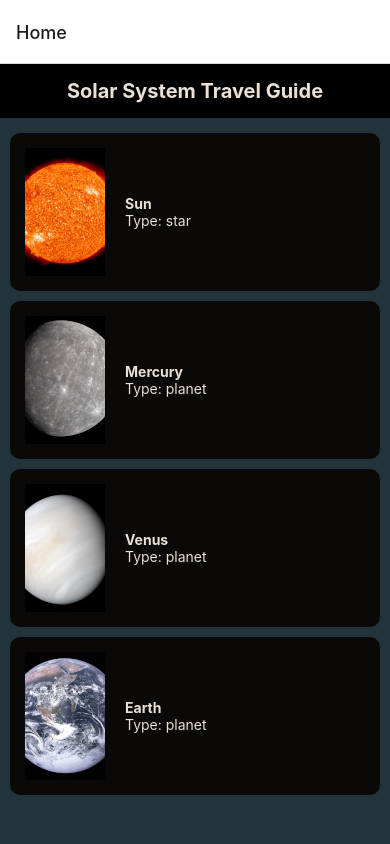
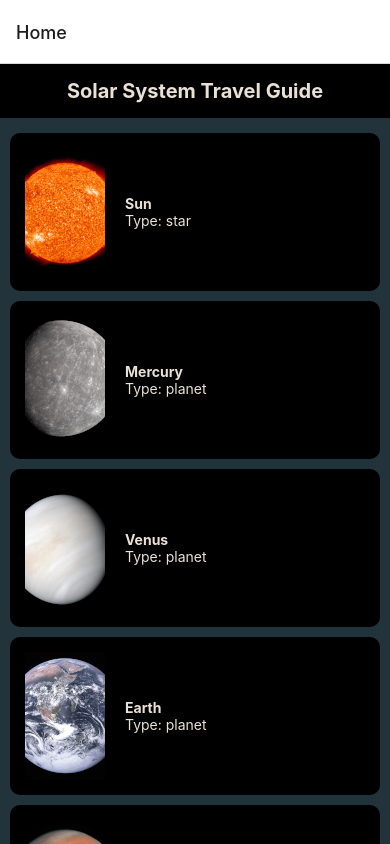
Before and after one commit to pemakhov/react-native-internship, a React Native app: screen /Home in a window 390 px wide. Built offline with nearby package versions, Linux system fonts and the light colour scheme.

Commit message:
feat: add SpaceObject screen
expand and refactor other components

```diff
--- a/App.js
+++ b/App.js
@@ -2,13 +2,15 @@ import React from 'react';
 import { NavigationContainer } from '@react-navigation/native';
 import { createNativeStackNavigator } from '@react-navigation/native-stack';
 import Home from './screens/Home/Home';
+import SpaceObject from './screens/SpaceObject/SpaceObject';
 
 const Stack = createNativeStackNavigator();
 
 const App = () => (
   <NavigationContainer>
-    <Stack.Navigator>
+    <Stack.Navigator initialRouteName="Home">
       <Stack.Screen name="Home" component={Home} />
+      <Stack.Screen name="Destination" component={SpaceObject} />
     </Stack.Navigator>
   </NavigationContainer>
 );
--- a/assets/spaceObjects.js
+++ b/assets/spaceObjects.js
@@ -1,5 +1,5 @@
-export const spaceObjects = {
-  sun: {
+export const spaceObjects = [
+  {
     id: 0,
     type: 'star',
     name: 'Sun',
@@ -9,14 +9,20 @@ export const spaceObjects = {
       It produces a lot of energy from the hydrogen it consists of,
       using the process named nuclear fusion. The surface and atmosphere
       of the Sun is very hot, therefore your visit to this space body
-      can be a problem.`,
+      can be a problem.
+      The Sun is the star in the center of the Solar System.
+      It produces a lot of energy from the hydrogen it consists of,
+      using the process named nuclear fusion. The surface and atmosphere
+      of the Sun is very hot, therefore your visit to this space body
+      can be a problem.
+      `,
     image: {
       small: require('./images/sun_small.jpg'),
       medium: require('./images/sun_medium.jpg'),
       large: require('./images/sun_large.jpg'),
     },
   },
-  mercury: {
+  {
     id: 1,
     type: 'planet',
     name: 'Mercury',
@@ -31,7 +37,7 @@ export const spaceObjects = {
       large: require('./images/mercury_large.jpg'),
     },
   },
-  venus: {
+  {
     id: 2,
     type: 'planet',
     name: 'Venus',
@@ -47,7 +53,7 @@ export const spaceObjects = {
       large: require('./images/venus_large.jpg'),
     },
   },
-  earth: {
+  {
     id: 3,
     type: 'planet',
     name: 'Earth',
@@ -64,4 +70,33 @@ export const spaceObjects = {
       large: require('./images/earth_large.jpg'),
     },
   },
-};
+  {
+    id: 4,
+    type: 'planet',
+    name: 'Mars',
+    climate: 'cold, dust storms',
+    population: 0,
+    description: `The planet is not very big, but here you can find the highest mountain in
+    the whole Solar System - the Olympus Mons. Also, you can meet here a dozen of vehicles sent
+    by earthlings.`,
+    image: {
+      small: require('./images/mars_small.jpg'),
+      medium: require('./images/mars_medium.jpg'),
+      large: require('./images/mars_large.jpg'),
+    },
+  },
+  {
+    id: 5,
+    type: 'planet',
+    name: 'Jupiter',
+    climate: 'stormy',
+    population: 0,
+    description: `The planet is the biggest in the whole Solar System. It is best known for
+    its big spot: the storm existing many hundreds of years.`,
+    image: {
+      small: require('./images/jupiter_small.jpg'),
+      medium: require('./images/jupiter_medium.jpg'),
+      large: require('./images/jupiter_large.jpg'),
+    },
+  },
+];
--- a/layouts/withLayout.js
+++ b/layouts/withLayout.js
@@ -3,7 +3,7 @@ import { SafeAreaView, StatusBar, useColorScheme, View } from 'react-native';
 import TitleBar from '../components/TitleBar/TitleBar';
 import styles from './styles';
 
-const withLayout = (Component, title) => () => {
+const withLayout = (Component, title) => (props) => {
   const isDarkMode = useColorScheme() === 'dark';
 
   return (
@@ -11,7 +11,7 @@ const withLayout = (Component, title) => () => {
       <StatusBar barStyle={isDarkMode ? 'light-content' : 'dark-content'} />
       <View style={styles.container}>
         <TitleBar title={title} />
-        <Component />
+        <Component {...props} />
       </View>
     </SafeAreaView>
   );
--- a/screens/Home/Home.js
+++ b/screens/Home/Home.js
@@ -2,25 +2,30 @@ import React from 'react';
 import { ScrollView } from 'react-native';
 import SpaceObjectSummary from './components/SpaceObjectSummary/SpaceObjectSummary';
 import { spaceObjects } from '../../assets/spaceObjects';
+import PropTypes from 'prop-types';
 import withLayout from '../../layouts/withLayout';
 
-const Home = () => {
-  const spaceBodies = Object.entries(spaceObjects).map((entry) => entry[1]);
-  return (
+const Home = ({ navigation }) => (
   <ScrollView>
-      {spaceBodies.map((spaceObject) => {
+    {spaceObjects.map((spaceObject) => {
       const { id, name, type, image } = spaceObject;
       return (
         <SpaceObjectSummary
           name={name}
           type={type}
           image={image.small}
+          handlePress={() => navigation.navigate('Destination', { id })}
           key={id}
         />
       );
     })}
   </ScrollView>
 );
+
+Home.propTypes = {
+  navigation: PropTypes.shape({
+    navigate: PropTypes.func.isRequired,
+  }).isRequired,
 };
 
 export default withLayout(Home, 'Solar System Travel Guide');
--- a/screens/Home/components/SpaceObjectSummary/SpaceObjectSummary.js
+++ b/screens/Home/components/SpaceObjectSummary/SpaceObjectSummary.js
@@ -1,12 +1,14 @@
 import React from 'react';
-import { View, Text, Image, TouchableHighlight } from 'react-native';
+import { View, Text, Image, TouchableOpacity } from 'react-native';
 import PropTypes from 'prop-types';
 import styles from './styles';
 
-const SpaceObjectSummary = ({ name, type, image }) => {
-  const handlePress = () => console.log('pressed');
+const SpaceObjectSummary = ({ name, type, image, handlePress }) => {
   return (
-    <TouchableHighlight onPress={handlePress} style={styles.touchable}>
+    <TouchableOpacity
+      onPress={handlePress}
+      style={styles.touchable}
+      activeOpacity={0.8}>
       <View style={styles.container}>
         <Image source={image} style={styles.image} />
         <View>
@@ -14,7 +16,7 @@ const SpaceObjectSummary = ({ name, type, image }) => {
           <Text style={styles.text}>Type: {type}</Text>
         </View>
       </View>
-    </TouchableHighlight>
+    </TouchableOpacity>
   );
 };
 
@@ -22,6 +24,7 @@ SpaceObjectSummary.propTypes = {
   name: PropTypes.string.isRequired,
   type: PropTypes.string.isRequired,
   image: PropTypes.node.isRequired,
+  handlePress: PropTypes.func,
 };
 
 export default SpaceObjectSummary;
--- a/screens/Home/components/SpaceObjectSummary/styles.js
+++ b/screens/Home/components/SpaceObjectSummary/styles.js
@@ -6,7 +6,7 @@ export default StyleSheet.create({
     marginVertical: 5,
     marginHorizontal: 10,
     padding: 15,
-    backgroundColor: '#0A0908',
+    backgroundColor: 'black',
   },
   container: {
     flexDirection: 'row',
--- /dev/null
+++ b/screens/SpaceObject/SpaceObject.js
@@ -0,0 +1,38 @@
+import React from 'react';
+import { ScrollView, Text, Image } from 'react-native';
+import PropTypes from 'prop-types';
+import { spaceObjects } from '../../assets/spaceObjects';
+import withLayout from '../../layouts/withLayout';
+import styles from './styles';
+
+const SpaceObject = ({ id }) => {
+  const data = spaceObjects.find((current) => current.id === id);
+  const { type, name, climate, population, description } = data;
+  const image = data.image.medium;
+  return (
+    <ScrollView style={styles.container}>
+      <Image source={image} style={styles.image} />
+      <Text>
+        Type: <Text>{type}</Text>
+      </Text>
+      <Text>
+        Name: <Text>{name}</Text>
+      </Text>
+      <Text>
+        Climate: <Text>{climate}</Text>
+      </Text>
+      <Text>
+        Population: <Text>{population}</Text>
+      </Text>
+      <Text>
+        Description: <Text>{description}</Text>
+      </Text>
+    </ScrollView>
+  );
+};
+
+SpaceObject.propTypes = {
+  id: PropTypes.number,
+};
+
+export default withLayout(SpaceObject, 'Destination');
--- /dev/null
+++ b/screens/SpaceObject/styles.js
@@ -0,0 +1,14 @@
+import { Dimensions, StyleSheet } from 'react-native';
+
+const side = Dimensions.get('window').width;
+
+export default StyleSheet.create({
+  container: {
+    flexGrow: 1,
+    backgroundColor: 'white',
+  },
+  image: {
+    width: side,
+    height: side,
+  },
+});
```
Lines whose indentation alone changed are shown as unchanged.
